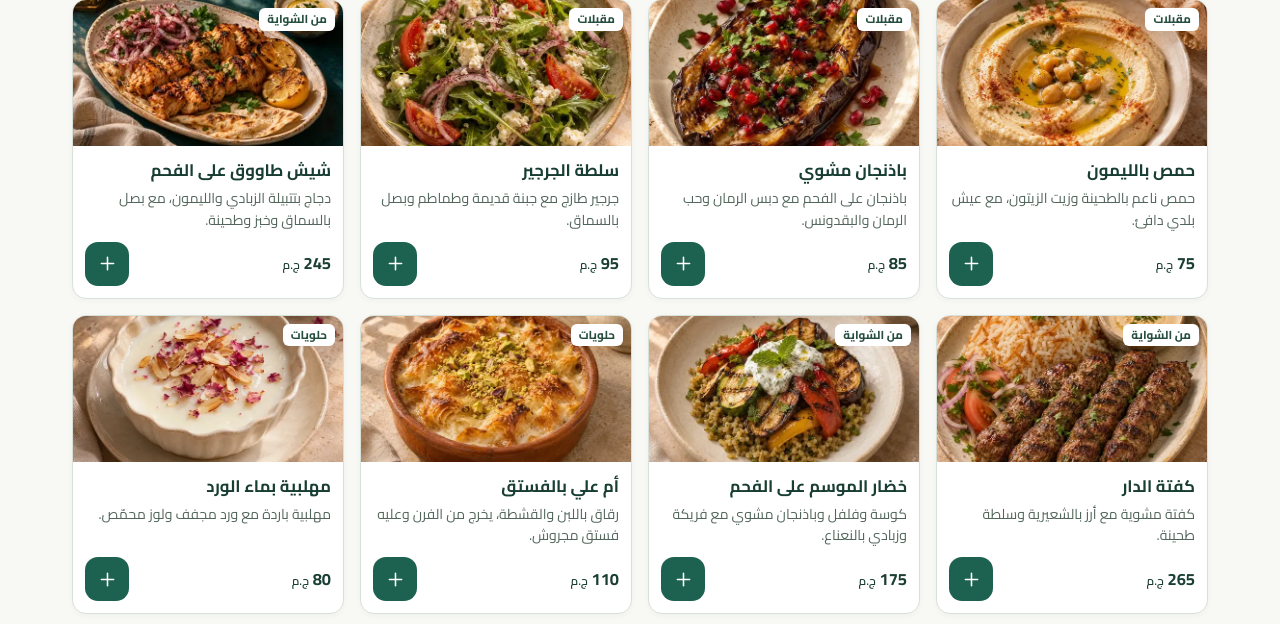
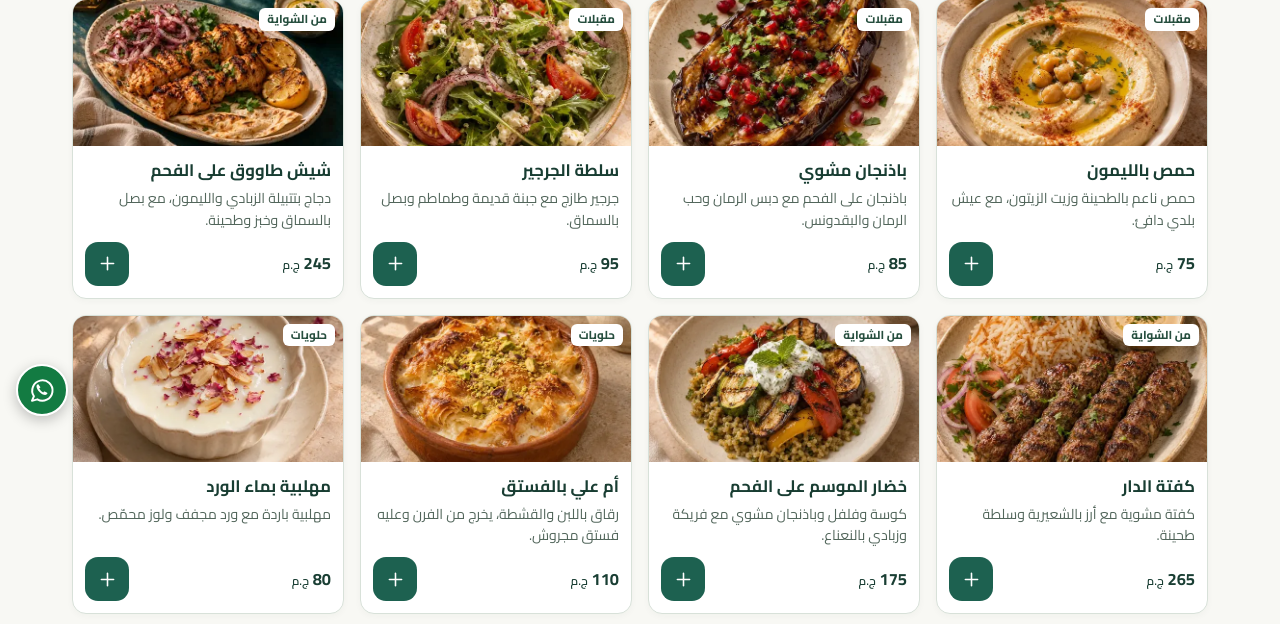
Before and after one commit to ahmedalghary1/sofra, a Django app: page /demo/menu/ in a window 1280 px wide. Shown: the part 368-992 px from the top of the page. Run offline with Django 5.2, Linux system fonts and the light colour scheme.

Commit message:
feat: Add WhatsApp contact button and related styles to public site templates

```diff
--- /dev/null
+++ b/static/css/whatsapp.css
@@ -0,0 +1,36 @@
+a.whatsapp-button {
+  --whatsapp-offset: 1rem;
+  position: fixed;
+  inset-block-end: calc(var(--whatsapp-offset) + env(safe-area-inset-bottom, 0px));
+  inset-inline-end: calc(1rem + max(env(safe-area-inset-left, 0px), env(safe-area-inset-right, 0px)));
+  z-index: 20;
+  display: grid;
+  place-items: center;
+  box-sizing: border-box;
+  inline-size: 3.25rem;
+  block-size: 3.25rem;
+  border: 2px solid #fff;
+  border-radius: 50%;
+  background: #137b42;
+  color: #fff;
+  box-shadow: 0 4px 14px rgb(0 0 0 / 24%);
+  text-decoration: none;
+}
+
+.whatsapp-button:is(:hover, :focus-visible) {
+  background: #0e6033;
+  color: #fff;
+}
+
+.whatsapp-button:focus-visible {
+  outline: 3px solid #102d40;
+  outline-offset: 3px;
+}
+
+body:has(#cartBar:not([hidden])) .whatsapp-button {
+  --whatsapp-offset: 6rem;
+}
+
+@media print {
+  a.whatsapp-button { display: none; }
+}
--- /dev/null
+++ b/templates/_whatsapp_button.html
@@ -0,0 +1,11 @@
+{% load showroom %}
+{% bi 'تواصل مع Serveza على واتساب' 'Chat with Serveza on WhatsApp' as whatsapp_label %}
+<a class="whatsapp-button" href="https://wa.me/201156972307" target="_blank"
+   rel="noopener noreferrer" aria-label="{{ whatsapp_label }}" title="{{ whatsapp_label }}">
+  <svg viewBox="0 0 24 24" width="28" height="28" fill="none" aria-hidden="true" focusable="false">
+    <path d="M5.1 17.3A8.7 8.7 0 1 1 8 20l-4.6 1.3 1.7-4Z"
+          stroke="currentColor" stroke-width="1.7" stroke-linejoin="round"/>
+    <path d="M9.1 7.4c-.3-.7-1.8-.1-1.8 1.5 0 2.9 4.4 7.3 7.5 7.3 1.5 0 2.3-1.4 1.6-1.8l-2.1-1.1c-.6-.3-.7.3-1.3.9a8.5 8.5 0 0 1-3.4-3.4c.6-.6 1.2-.7.9-1.3L9.1 7.4Z"
+          fill="currentColor"/>
+  </svg>
+</a>
--- a/templates/admin/base_site.html
+++ b/templates/admin/base_site.html
@@ -7,6 +7,8 @@
 {% block responsive %}{{ block.super }}
 <link rel="stylesheet" href="{% static 'css/typography.css' %}?v=type-scale">
 <link rel="stylesheet" href="{% static 'css/admin-brand.css' %}?v=type-scale">
+<link rel="stylesheet" href="{% static 'css/whatsapp.css' %}">
 {% endblock %}
+{% block footer %}{{ block.super }}{% include '_whatsapp_button.html' %}{% endblock %}
 {% block userlinks %}{% include '_ops_language.html' %} / {{ block.super }}{% endblock %}
 {% block branding %}<div id="site-name"><a href="{% url 'admin:index' %}" class="admin-brand">{% include '_brand_logo.html' only %}<span>{% translate 'إدارة المنصة' %}</span></a></div>{% endblock %}
--- a/templates/base.html
+++ b/templates/base.html
@@ -18,11 +18,13 @@
   <link rel="stylesheet" href="{% static 'css/style.css' %}?v=type-scale">
   {% block head %}{% endblock %}
   <link rel="stylesheet" href="{% static 'css/operations.css' %}">
+  <link rel="stylesheet" href="{% static 'css/whatsapp.css' %}">
   <script src="{% static 'js/operations.js' %}?v=login-submit-2" defer></script>
 </head>
 <body class="{% block bodyclass %}{% endblock %}">
   <template id="control-icons">{% symbol 'x' %}{% symbol 'eye' %}{% symbol 'eye-off' %}{% symbol 'plus' %}{% symbol 'minus' %}</template>
   {% block notices %}{% include '_notices.html' %}{% endblock %}
   {% block body %}{% endblock %}
+  {% include '_whatsapp_button.html' %}
 </body>
 </html>
--- a/templates/marketing/base.html
+++ b/templates/marketing/base.html
@@ -14,6 +14,7 @@
 <link rel="icon" href="{% static 'brand/serveza-favicon-32.webp' %}"><link rel="apple-touch-icon" href="{% static 'brand/serveza-apple-touch.png' %}">
 <link rel="preload" href="{% if english %}{% static 'fonts/cairo/Cairo-Latin.woff2' %}{% else %}{% static 'fonts/cairo/Cairo-Menu.woff2' %}{% endif %}" as="font" type="font/woff2" crossorigin>
 <link rel="stylesheet" href="{% static 'css/typography.css' %}"><link rel="stylesheet" href="{% static 'css/tokens.css' %}"><link rel="stylesheet" href="{% static 'css/marketing.css' %}">
+<link rel="stylesheet" href="{% static 'css/whatsapp.css' %}">
 {% if kind == 'home' or kind == 'demo' %}<link rel="stylesheet" href="{% static 'css/showcase.css' %}"><script src="{% static 'js/showcase.js' %}" defer></script>{% endif %}
 {% block extra_css %}{% endblock %}<script src="{% static 'js/marketing.js' %}" defer></script>{% block extra_js %}{% endblock %}
 {% if kind == 'home' %}<script type="application/ld+json">{"@context":"https://schema.org","@type":"SoftwareApplication","name":"Serveza","applicationCategory":"BusinessApplication","operatingSystem":"Web","inLanguage":["ar","en"]}</script>{% endif %}
@@ -39,4 +40,6 @@
 <div><h2>{% bi 'الحلول' 'Solutions' %}</h2><a href="{% public_url 'solution_detail' 'cafes' %}">{% bi 'الكافيهات' 'Cafés' %}</a><a href="{% public_url 'solution_detail' 'restaurants' %}">{% bi 'المطاعم' 'Restaurants' %}</a><a href="{% public_url 'solution_detail' 'chains' %}">{% bi 'الفروع' 'Groups' %}</a></div>
 <div><h2>{% bi 'المساعدة' 'Help' %}</h2><a href="{% public_url 'resources' %}">{% bi 'أدلة التشغيل' 'Field guides' %}</a><a href="{% public_url 'faq' %}">{% bi 'الأسئلة الشائعة' 'FAQ' %}</a><a href="{% public_url 'contact' %}">{% bi 'تواصل معنا' 'Contact' %}</a><a href="{% public_url 'about' %}">{% bi 'عن Serveza' 'About Serveza' %}</a></div>
 <div><h2>{% bi 'معلومات الموقع' 'Site information' %}</h2><a href="{% public_url 'privacy' %}">{% bi 'الخصوصية' 'Privacy' %}</a><a href="{% public_url 'terms' %}">{% bi 'الاستخدام' 'Terms' %}</a><a href="{% public_url 'cookies' %}">{% bi 'ملفات الارتباط' 'Cookies' %}</a></div></div>
-<div class="mk-colophon"><bdi>© {% now "Y" %} Serveza</bdi><a href="#page-top" class="mk-back-top">{% symbol 'chevron' %} {% bi 'العودة إلى أعلى الصفحة' 'Back to top' %}</a><a href="{{ language_switch_url }}">{% symbol 'globe' %} {% bi 'English' 'العربية' %}</a></div></div></footer></body></html>
+<div class="mk-colophon"><bdi>© {% now "Y" %} Serveza</bdi><a href="#page-top" class="mk-back-top">{% symbol 'chevron' %} {% bi 'العودة إلى أعلى الصفحة' 'Back to top' %}</a><a href="{{ language_switch_url }}">{% symbol 'globe' %} {% bi 'English' 'العربية' %}</a></div></div></footer>
+{% include '_whatsapp_button.html' %}
+</body></html>
```
Also changed, not shown: core/test_public_site.py (+10 -0 lines), docs/IMPLEMENTATION_PLAN.md (+4 -0 lines).
